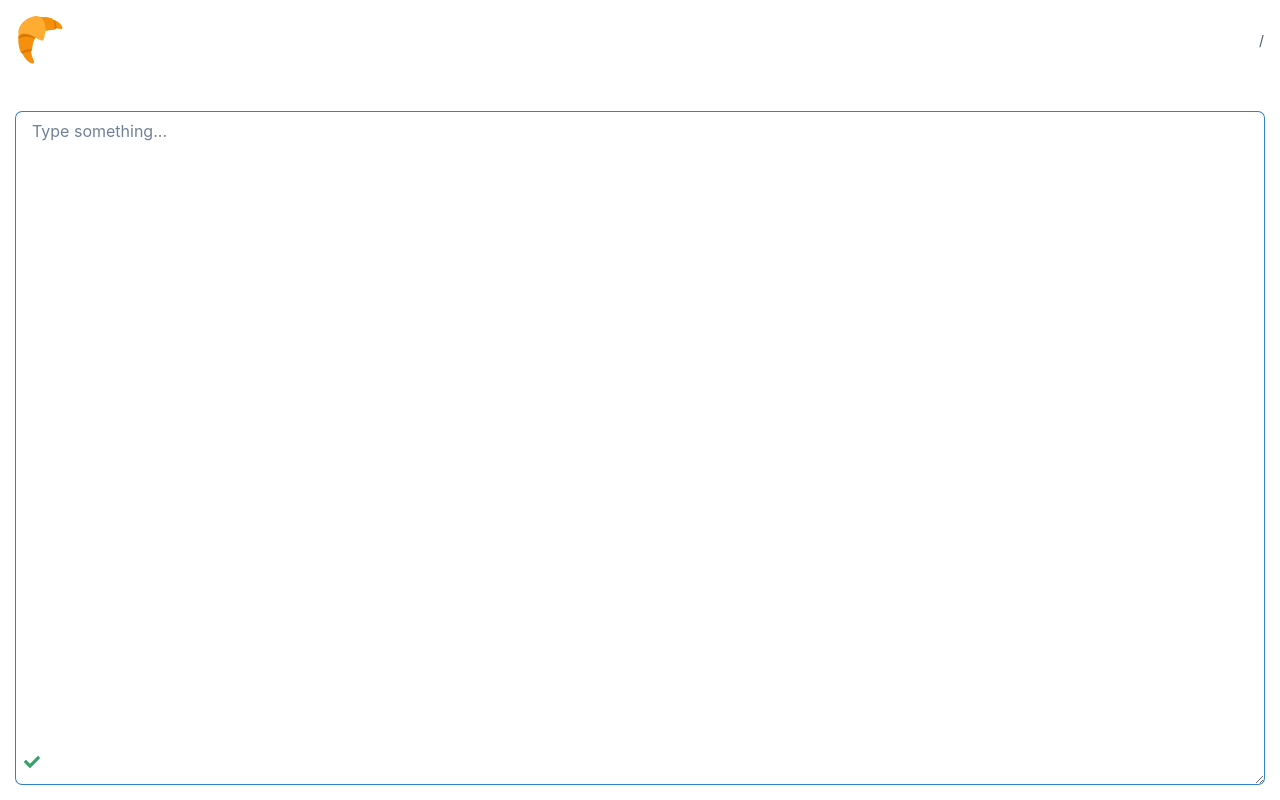
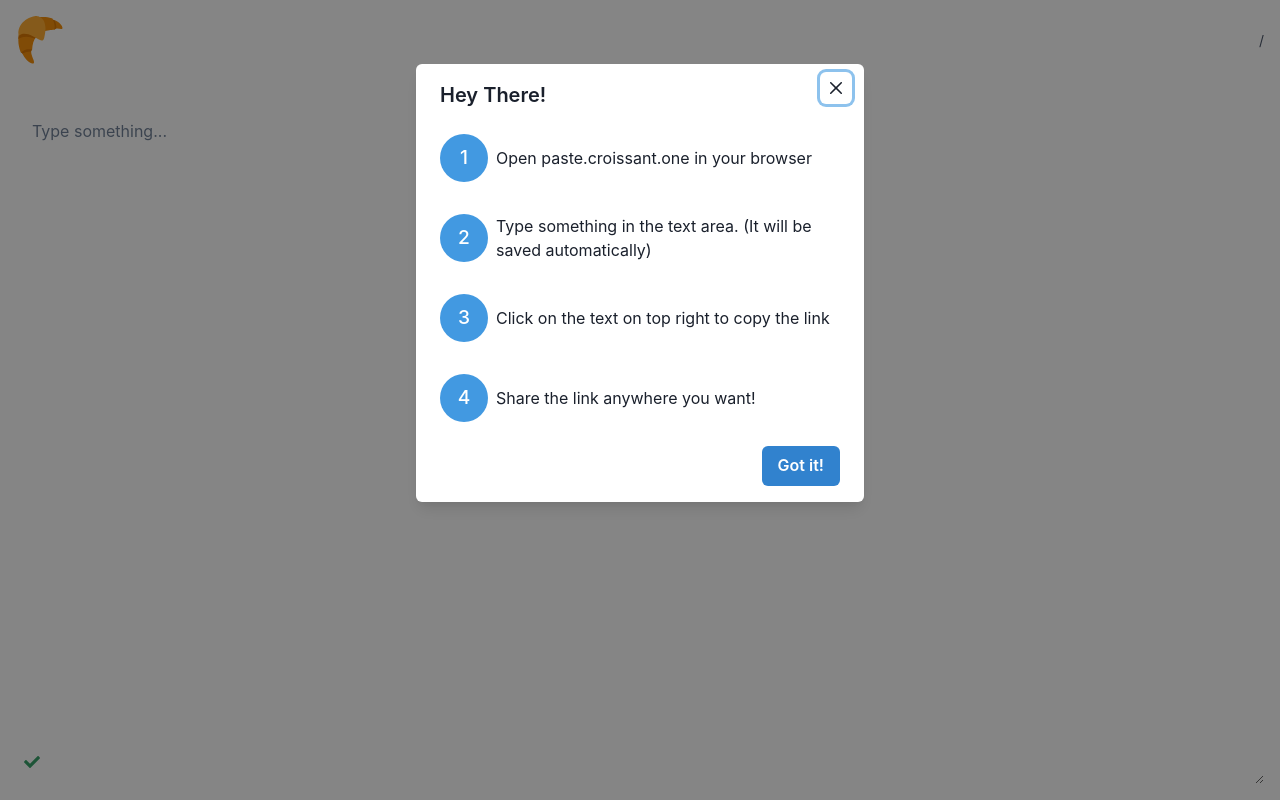
Before and after one commit to arhammusheer/paste.croissant.one, a React (Vite) app in the folder frontend/: page / in a window 1280 px wide. Built offline with nearby package versions, Linux system fonts and the light colour scheme; no server answers.

Commit message:
Intro setup

```diff
--- a/frontend/src/App.tsx
+++ b/frontend/src/App.tsx
@@ -1,4 +1,18 @@
-import { Stack } from "@chakra-ui/react";
+import {
+  Avatar,
+  Button,
+  Modal,
+  ModalBody,
+  ModalCloseButton,
+  ModalContent,
+  ModalFooter,
+  ModalHeader,
+  ModalOverlay,
+  Stack,
+  Text,
+  useDisclosure
+} from "@chakra-ui/react";
+import { useEffect } from "react";
 import Content from "./components/Content";
 import Navbar from "./components/Navbar";
 import SaveIndicator from "./components/SaveIndicator";
@@ -9,8 +23,54 @@ function App() {
       <Navbar />
       <Content />
       <SaveIndicator />
+      <FirstTime />
     </Stack>
   );
 }
 
+const FirstTime = () => {
+  const { isOpen, onOpen, onClose } = useDisclosure();
+  // Check if this is the first time the user is visiting the site
+  // If it is, show the modal
+  useEffect(() => {
+    const visited = localStorage.getItem("visited");
+    if (!visited) {
+      onOpen();
+      localStorage.setItem("visited", "true");
+    }
+  }, [onOpen]);
+
+  return (
+    <Modal isOpen={isOpen} onClose={onClose}>
+      <ModalOverlay />
+      <ModalContent>
+        <ModalHeader>Hey There!</ModalHeader>
+        <ModalCloseButton />
+        <ModalBody>
+          <Stack spacing={8}>
+            {messages.map((message, index) => (
+              <Stack key={index} spacing={2} direction="row" align="center">
+                <Avatar name={(index + 1).toString()} bg="blue.400" />
+                <Text>{message}</Text>
+              </Stack>
+            ))}
+          </Stack>
+        </ModalBody>
+        <ModalFooter>
+          <Button colorScheme="blue" onClick={onClose}>
+            Got it!
+          </Button>
+        </ModalFooter>
+      </ModalContent>
+    </Modal>
+  );
+};
+
+const messages = [
+  "Open paste.croissant.one in your browser",
+  "Type something in the text area. (It will be saved automatically)",
+  "Click on the text on top right to copy the link",
+  "Share the link anywhere you want!",
+];
+
 export default App;
```
